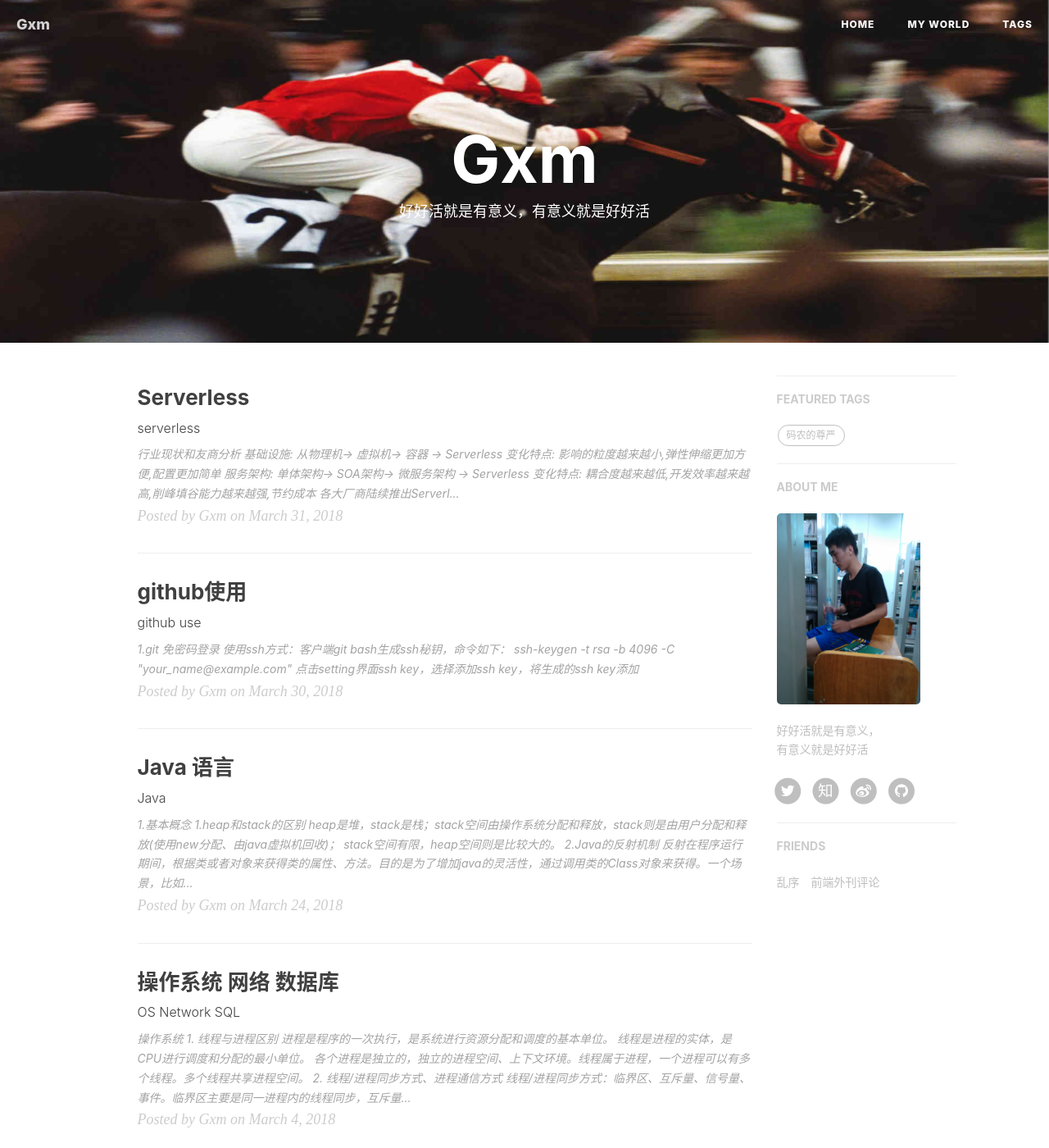
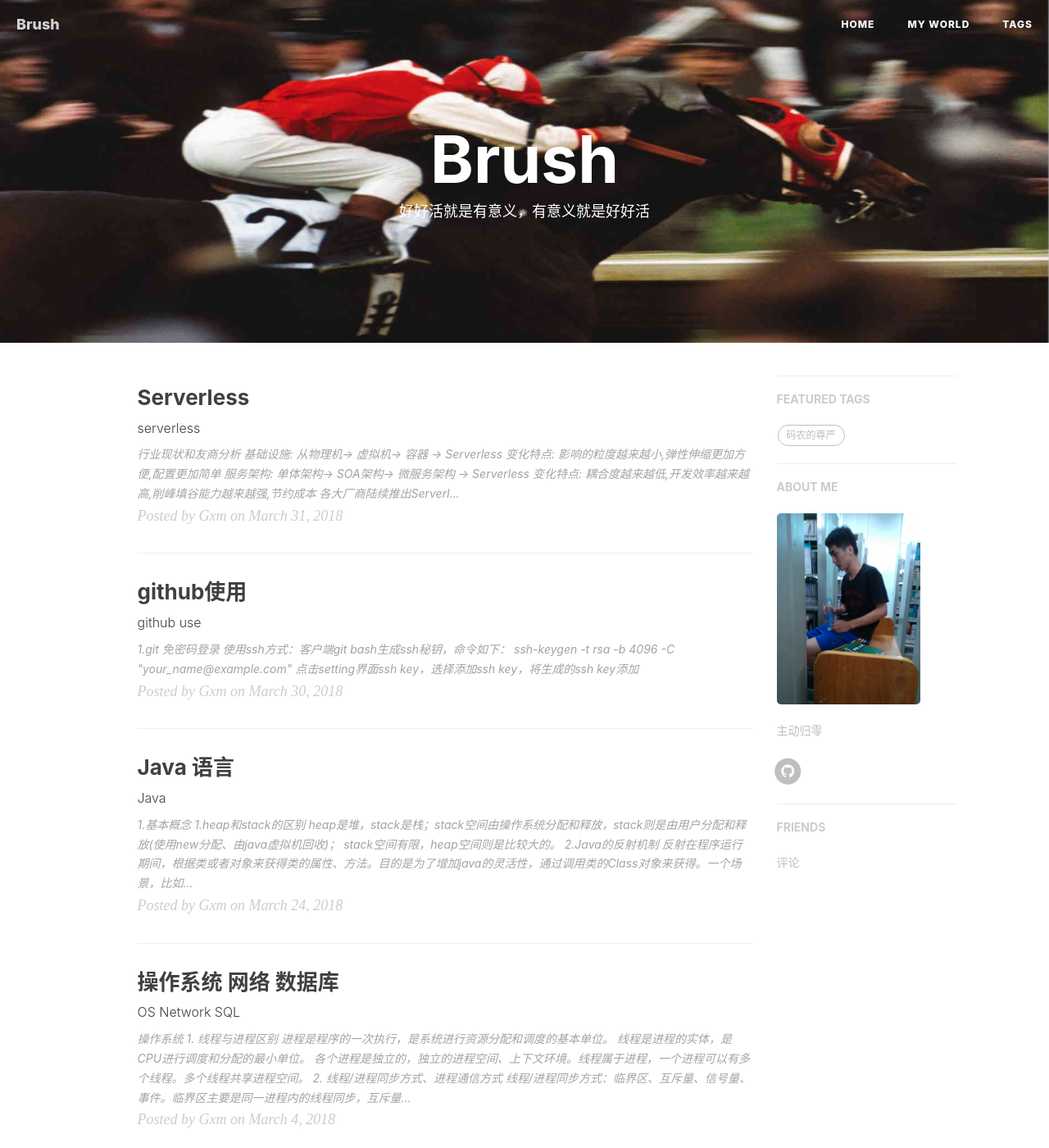
Before and after one commit to BrushXiaoMinGuo/BrushXiaoMinGuo.github.io, a Jekyll site: the page built from index.html, in a window 1280 px wide and 1400 px high. Shown: the whole window at 82% size. Built offline with Jekyll 4.4.1, drawn with Linux system fonts in a browser that asks for light colours; nearby versions of some CDN libraries; the list of posts is cut into pages by our own code; comment, search, counter and statistics services are not loaded; some of the changed text lies outside the part shown.

Commit message:
edit config

```diff
--- a/_config.yml
+++ b/_config.yml
@@ -1,6 +1,6 @@
 # Site settings
-title: Gxm
-SEOTitle: 一把刷子 | One Brush
+title: Brush
+SEOTitle: 刷子 | Brush
 header-img: img/home-bg.jpg
 email:
 description: ""
@@ -12,10 +12,10 @@ baseurl: ""                                   # for example, '/blog' if your blo
 
 # SNS settings
 RSS: false
-weibo_username:     huxpro
-zhihu_username:     huxpro
-github_username:    huxpro
-twitter_username:   huxpro
+#weibo_username:     huxpro
+#zhihu_username:     huxpro
+github_username:    BrushXiaoMinGuo
+#twitter_username:   huxpro
 #facebook_username:  huxpro
 # linkedin_username:  firstname-lastname-idxxxx
 
@@ -67,7 +67,7 @@ ga_domain:
 
 # Sidebar settings
 sidebar: true                           # whether or not using Sidebar.
-sidebar-about-description: "好好活就是有意义，<br>有意义就是好好活"
+sidebar-about-description: "主动归零"
 sidebar-avatar: /img/avatar-hux.jpg      # use absolute URL, seeing it's used in both `/` and `/about/`
 
 
@@ -90,10 +90,10 @@ friends: [
     #     title: "Su",
     #     href: "http://su.gallery/"
     # },{
-        title: "乱序",
-        href: "http://mida.re/"
-    },{
-        title: "前端外刊评论",
+    #    title: "乱序",
+    #    href: "http://mida.re/"
+    #},{
+        title: "评论",
         href: "http://qianduan.guru/"
     }
 ]
```
